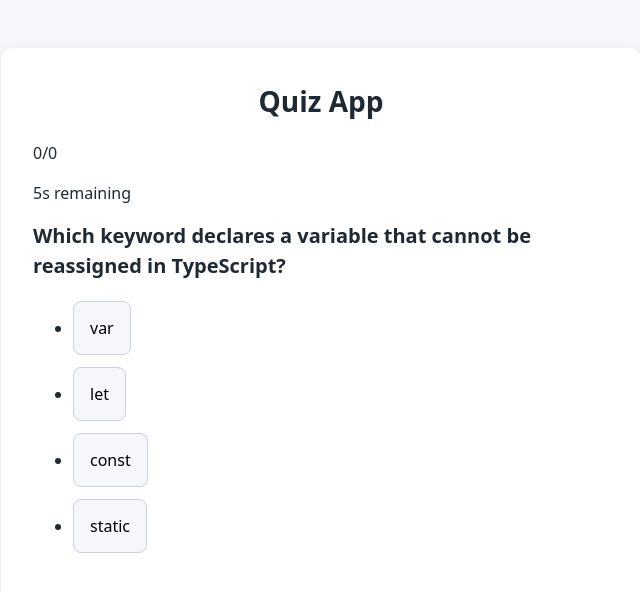
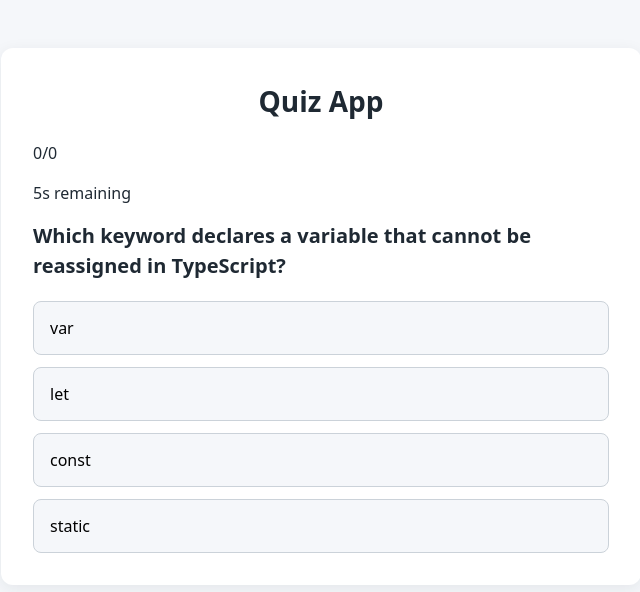
Before and after one commit to buildertrend/dev-interns-intro-to-frontend-2026, a React (Vite) app: page / in a window 1280 px wide. Shown: the top 592 px of the page, without its empty margins (319-959 px from the left). Built offline with nearby package versions, Linux system fonts and the light colour scheme.

Commit message:
feat: remove buttons from <ol>

```diff
--- a/src/QuestionCard.tsx
+++ b/src/QuestionCard.tsx
@@ -11,9 +11,9 @@ function QuestionCard({ prompt, options, timeLeft, onAnswer }: QuestionCardProps
     <div className="question-card">
       <p>{timeLeft}s remaining</p>
       <h2 className="prompt">{prompt}</h2>
-      <ul className="options">
-        {options.map((opt) => <li className="option" key={opt}><button className="option-button" onClick={() => onAnswer(opt)}>{opt}</button></li>)}
-      </ul>
+      <div className="options">
+        {options.map((opt) => <button className="option-button" onClick={() => onAnswer(opt)}>{opt}</button>)}
+      </div>
     </div>
   )
 }
```
